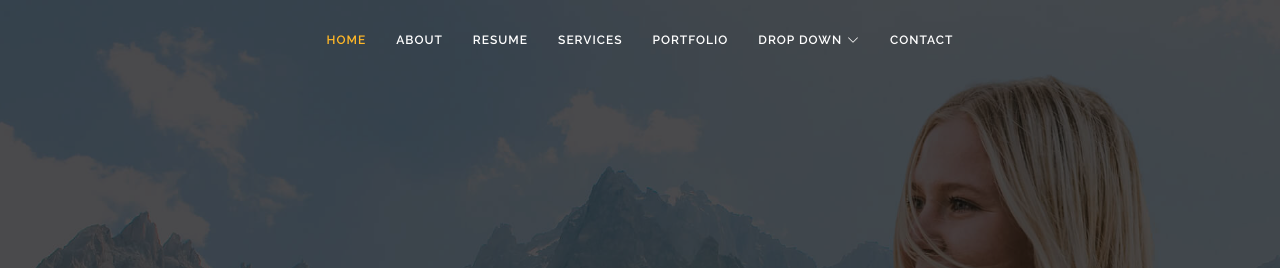
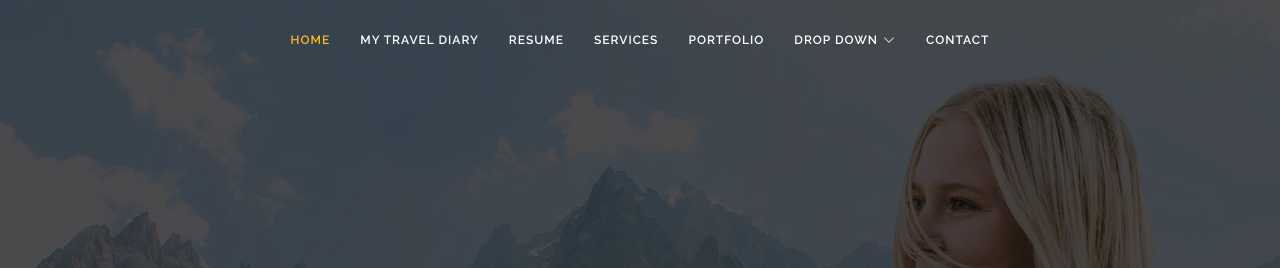
Before and after one commit to smalliris0214/smalliris0214.github.io, a plain HTML site: page index.html in a window 1280 px wide. Shown: the top 268 px of the page. Drawn offline with nearby package versions, Linux system fonts and the light colour scheme.

Commit message:
Update index.html

```diff
--- a/index.html
+++ b/index.html
@@ -43,7 +43,7 @@
     <nav id="navbar" class="navbar">
       <ul>
         <li><a class="nav-link scrollto active" href="#hero">Home</a></li>
-        <li><a class="nav-link scrollto" href="#about">About</a></li>
+        <li><a class="nav-link scrollto" href="#My Travel Diary">My Travel Diary</a></li>
         <li><a class="nav-link scrollto" href="#resume">Resume</a></li>
         <li><a class="nav-link scrollto" href="#services">Services</a></li>
         <li><a class="nav-link scrollto " href="#portfolio">Portfolio</a></li>
```
